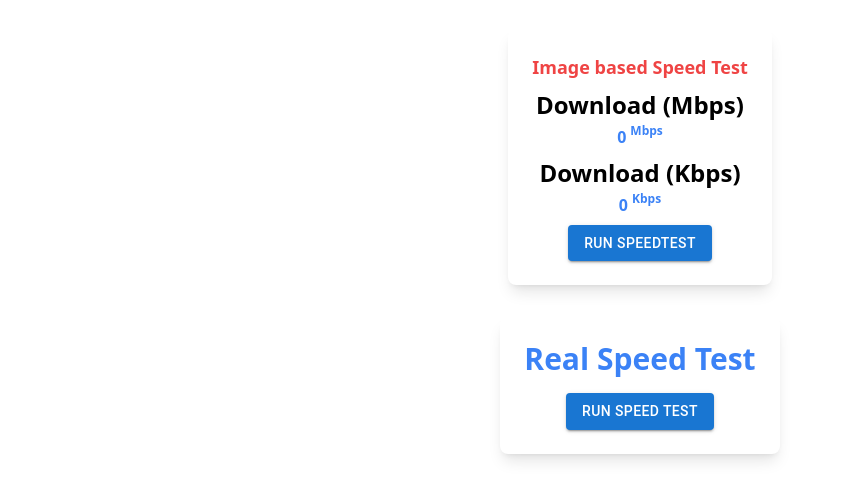
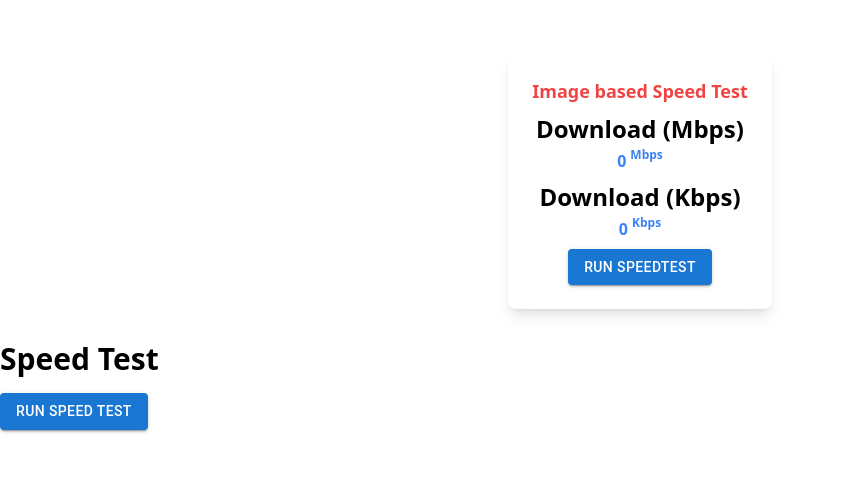
Before and after one commit to HisamNasir/speedtest-net, a Next.js app: page / in a window 1280 px wide. Shown: the part 159-658 px from the top of the page, without its empty margins (0-841 px from the left). Built offline with nearby package versions, Linux system fonts and the light colour scheme.

Commit message:
Update speedtest.js

```diff
--- a/pages/speedtest.js
+++ b/pages/speedtest.js
@@ -1,12 +1,11 @@
-// pages/SpeedTestPage.js
 import React, { useState } from "react";
+import axios from "axios";
 import { Button, CircularProgress } from "@mui/material";
-import axios from "axios";
 
 export default function SpeedTestPage() {
-  const [error, setError] = useState(null);
   const [isLoading, setIsLoading] = useState(false);
   const [speedTestResult, setSpeedTestResult] = useState(null);
+  const [error, setError] = useState(null);
 
   const handleRunSpeedTest = async () => {
     setIsLoading(true);
@@ -20,15 +19,27 @@ export default function SpeedTestPage() {
     }
   };
 
+  const renderSpeedTestResults = () => {
+    if (!speedTestResult) return null;
+
     return (
       <div>
-      <div className="container mx-auto mt-8 bg-white p-6 rounded-lg shadow-lg text-center">
-        <h1 className="text-3xl font-bold mb-4 text-blue-500">
-          {" "}
-          Real Speed Test
-        </h1>
+        <h2 className="text-2xl font-bold mt-8 mb-4">Speed Test Results</h2>
+        <p className="text-lg mb-2">Ping: {speedTestResult.ping.latency} ms</p>
+        <p className="text-lg mb-2">
+          Download Speed: {speedTestResult.download.bandwidth} Mbps
+        </p>
+        <p className="text-lg mb-2">
+          Upload Speed: {speedTestResult.upload.bandwidth} Mbps
+        </p>
+      </div>
+    );
+  };
+
+  return (
+    <div className="container mx-auto mt-8">
+      <h1 className="text-3xl font-bold mb-4">Speed Test</h1>
       <Button
-          className=" bg-slate-500"
         variant="contained"
         color="primary"
         onClick={handleRunSpeedTest}
@@ -39,24 +50,8 @@ export default function SpeedTestPage() {
       >
         {isLoading ? "Running Test..." : "Run Speed Test"}
       </Button>
-        {speedTestResult && (
-          <div>
-            <h2 className="text-2xl font-bold mt-8 mb-4">Speed Test Results</h2>
-            <p className="text-lg mb-2">
-              Ping: {speedTestResult.ping.latency} ms
-            </p>
-            <p className="text-lg mb-2">
-              Download Speed:{" "}
-              {(speedTestResult.download.bandwidth / 1024 / 1024) * 8} Mbps
-            </p>
-            <p className="text-lg mb-2">
-              Upload Speed:{" "}
-              {(speedTestResult.upload.bandwidth / 1024 / 1024) * 8} Mbps
-            </p>
-          </div>
-        )}
+      {renderSpeedTestResults()}
       {error && <p className="text-red-500 mt-4">Error: {error}</p>}
-      </div>
     </div>
   );
 }
```
Lines whose indentation alone changed are shown as unchanged.
